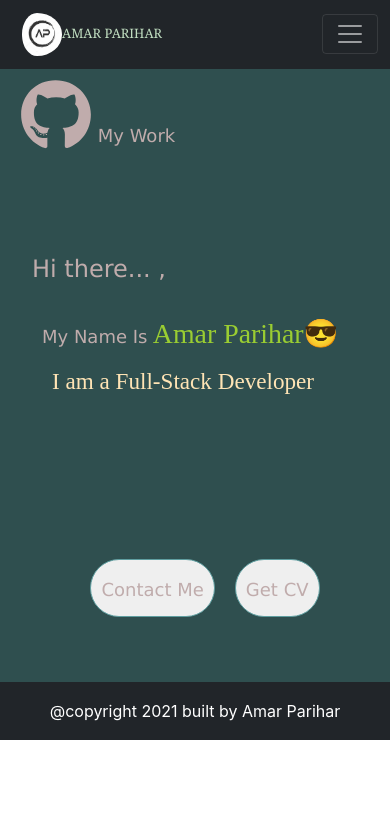
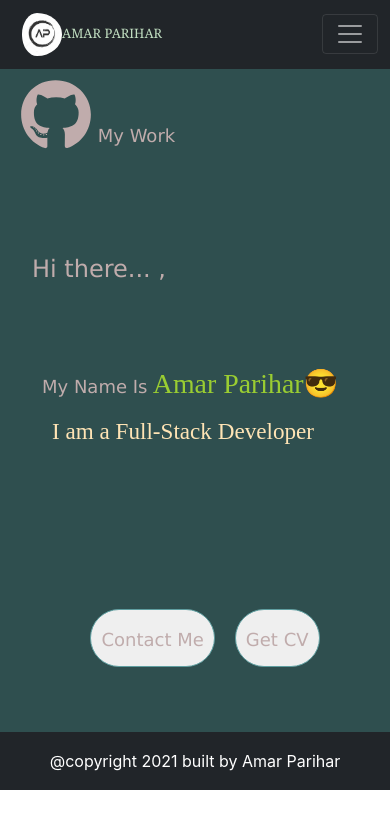
Before and after one commit to Amarparihar/myprofile, a React (Create React App) app: page / in a window 390 px wide. Shown: the top 828 px of the page. Built offline with nearby package versions, Linux system fonts and the light colour scheme.

Commit message:
added component

```diff
--- a/public/styles.css
+++ b/public/styles.css
@@ -53,6 +53,9 @@ nav{
 @media (max-width:500px){
     .home-section{
         padding: 10px 0px 50px 20px;
+    }
+    .homecontent h1{
+        margin-top: 50px;
     }
     .homecontent h1 >span{
         font-size: large ;
```
